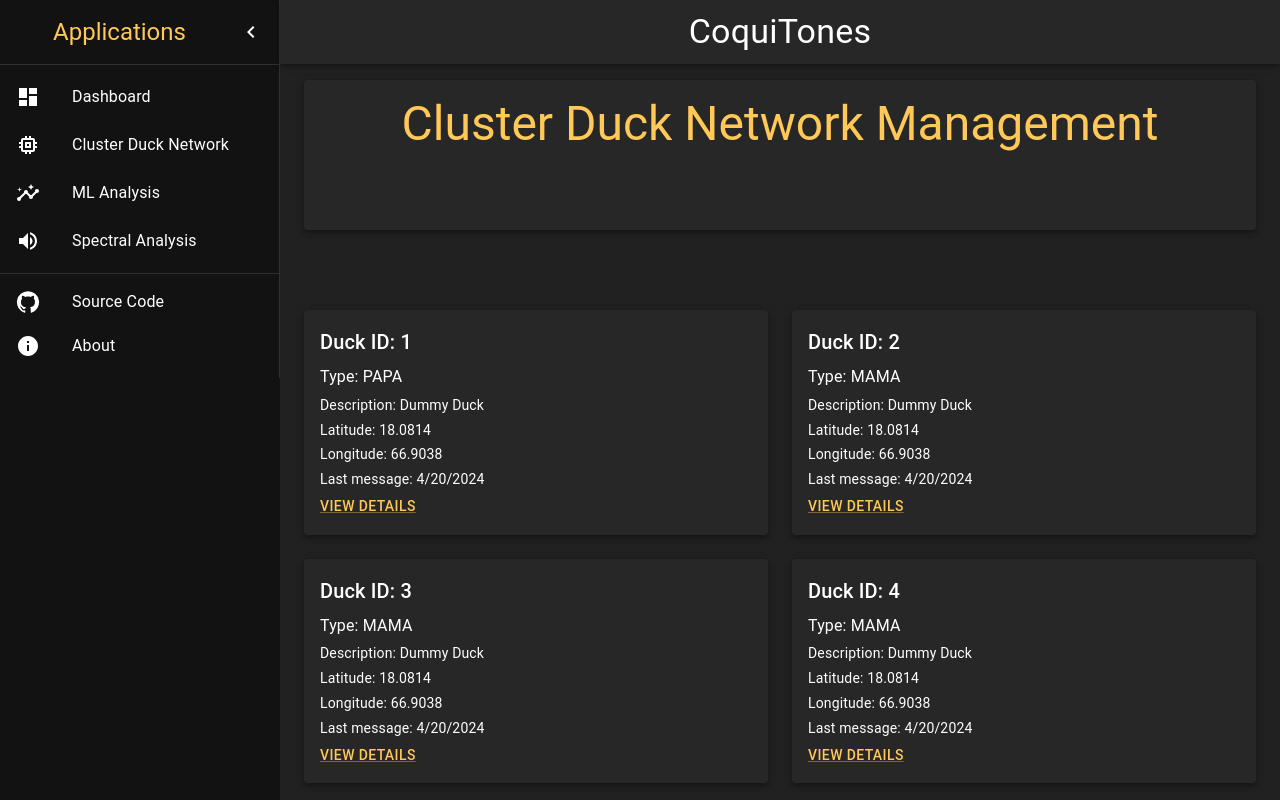
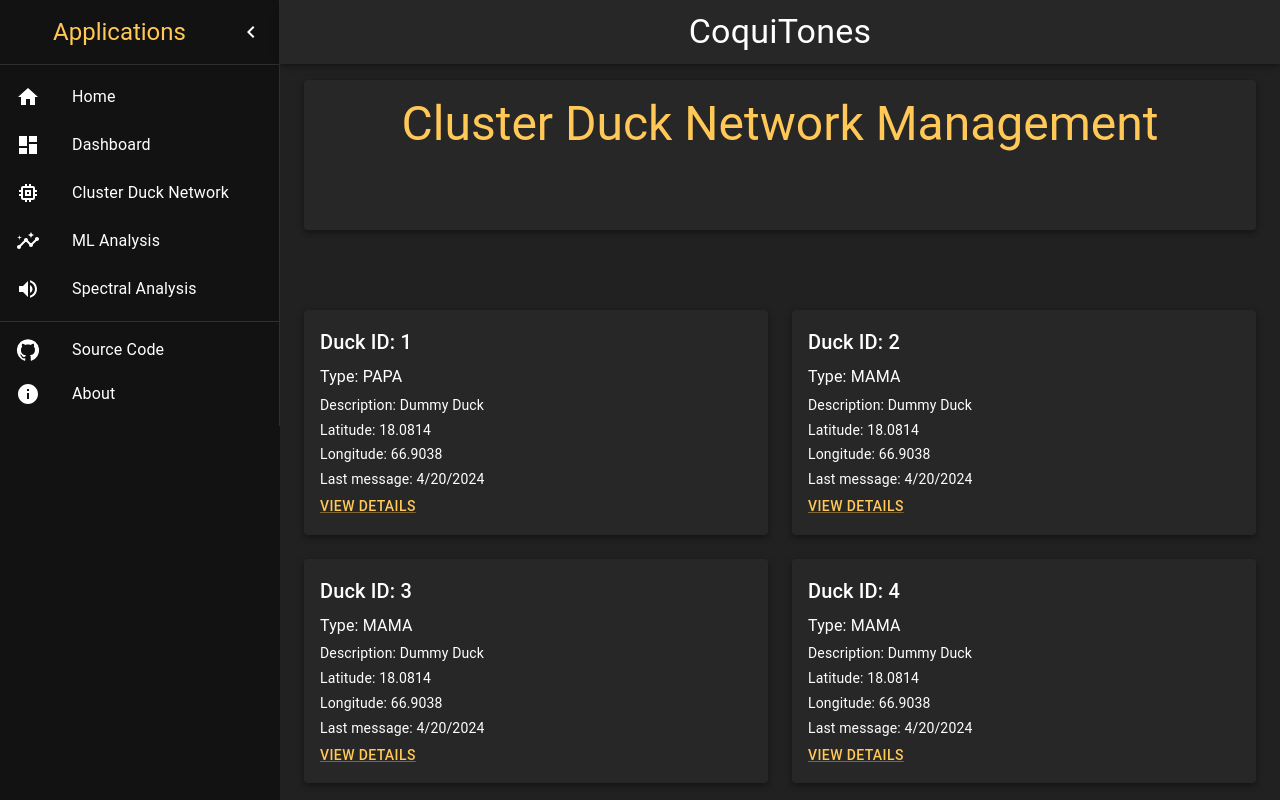
Before and after one commit to AlonsoUriarte14/CoquiTones, a React (Create React App) app in the folder Frontend/: page /CDN in a window 1280 px wide. Built offline with nearby package versions, Linux system fonts and the light colour scheme.

Commit message:
added home page to nav

```diff
--- a/Frontend/src/components/shared/listItems.js
+++ b/Frontend/src/components/shared/listItems.js
@@ -3,6 +3,7 @@ import ListItemButton from '@mui/material/ListItemButton';
 import ListItemIcon from '@mui/material/ListItemIcon';
 import ListItemText from '@mui/material/ListItemText';
 import DashboardIcon from '@mui/icons-material/Dashboard';
+import HomeIcon from '@mui/icons-material/Home';
 import MemoryIcon from '@mui/icons-material/Memory';
 import InsightsIcon from '@mui/icons-material/Insights';
 import GitHubIcon from '@mui/icons-material/GitHub';
@@ -11,6 +12,12 @@ import VolumeUpIcon from '@mui/icons-material/VolumeUp';
 export const mainListItems = (
 	<React.Fragment>
 		<ListItemButton href='/'>
+			<ListItemIcon>
+				<HomeIcon />
+			</ListItemIcon>
+			<ListItemText primary="Home" />
+		</ListItemButton>
+		<ListItemButton href='/Dashboard'>
 			<ListItemIcon>
 				<DashboardIcon />
 			</ListItemIcon>
```
